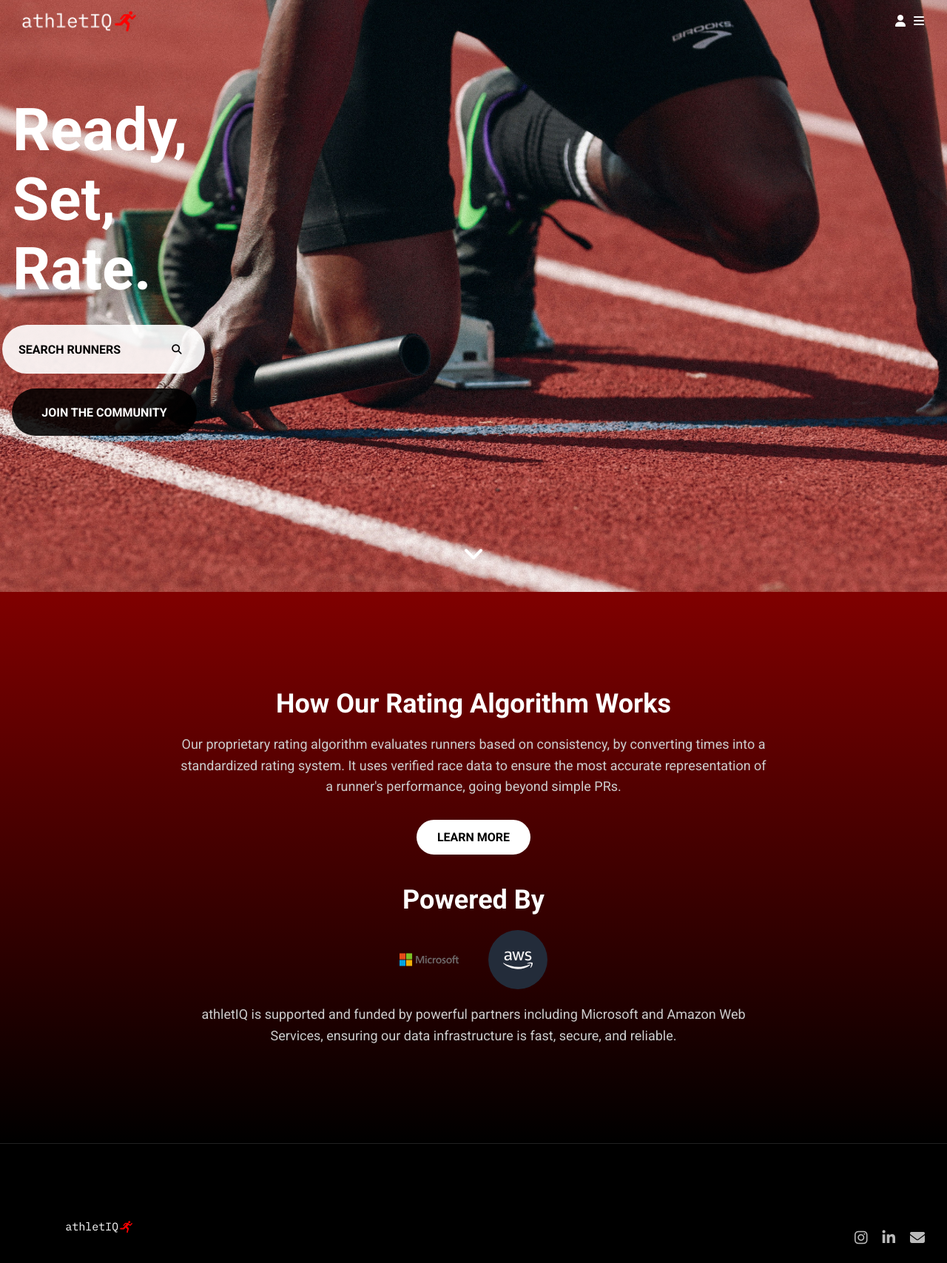
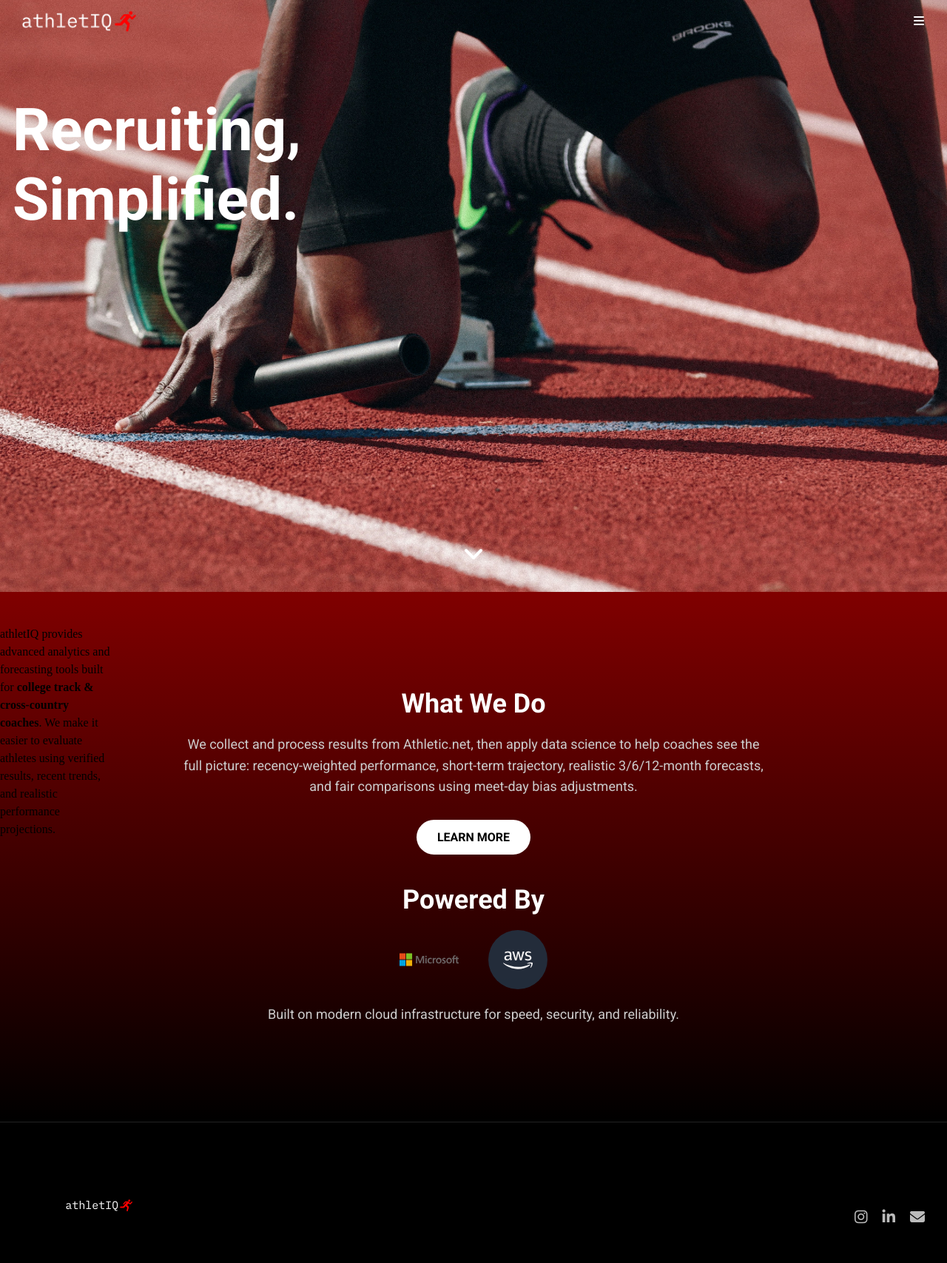
Before and after one commit to ruhankhanna/athletiq-app, a Flask app: page / in a window 1280 px wide. Shown: the top 1707 px of the page at 74% size. Run offline with Flask 3, Linux system fonts and the light colour scheme; some libraries are stand-ins or nearby versions.

Commit message:
Revise landing page content and navigation links
Updated the landing page content and structure, including new slogans and descriptions. Removed unnecessary dashboard and login links for public access.

```diff
--- a/templates/index.html
+++ b/templates/index.html
@@ -3,8 +3,9 @@
 <head>
     <meta charset="UTF-8">
     <meta name="viewport" content="width=device-width, initial-scale=1.0">
+    <title>athletIQ</title>
+
     <link href="https://fonts.googleapis.com/css2?family=Roboto:wght@300;400;500;700&display=swap" rel="stylesheet">
-    <title>athletIQ</title>
     <link rel="stylesheet" href="static/css/styles.css">
     <link rel="icon" type="image/png" href="static/images/favicon.png" />
     <script src="https://kit.fontawesome.com/8a3f3507f1.js" crossorigin="anonymous"></script>
@@ -13,7 +14,7 @@
     <div class="background-wrapper" style="background-image: url('static/images/runner_homepage.jpg');">
         <div class="landing-container">
             <nav>
-                <img class="logo" src="static/images/AthletIQ (1).png" alt="NetrIQ Logo">
+                <img class="logo" src="static/images/AthletIQ (1).png" alt="AthletIQ Logo">
                 <div class="menu-button-container">
                     <div class="menu-button">
                         <i class="fa-solid fa-bars" style="color: #ffffff;" alt="menu-button"></i>
@@ -21,44 +22,22 @@
                     <div class="menu-content">
                         <ul>
                             <li><a href="/">Home</a></li>
-                            <li><a href="/rankings">Rankings</a></li>
                             <li><a href="/about">About</a></li>
-                            <li><a href="/login">Log in</a></li>
-                            <li><a href="/logout"><i class="fa-solid fa-sign-out-alt" style="color: #ffffff;"></i> Log out</a></li>
                         </ul>
                     </div>
                 </div>
-                <div class="profile-button-container">
-                    <a href="/dashboard">
-                        <div class="profile-button">
-                            <i class="fa-solid fa-user" alt="profile-button" style="color: #ffffff;"></i>
-                        </div>
-                    </a>
-                </div>
+                <!-- Public site: no dashboard/login links -->
             </nav>
+
             <div class="main-content">
-                <h1 class="slogan">Ready, Set,
-                    <br>Rate.
-                </h1>
-                <div class="landing-search-container">
-                    <form action="/search" method="GET" class="search-bar">
-                        <input class="search-box" type="text" name="query" placeholder="SEARCH RUNNERS">
-                        <button class="search-button" type="submit"><i class="fa-solid fa-magnifying-glass" style="color: #000000;"></i></button>
-                    </form>
-                </div>
-                <div class="register-button-container">
-                    {% if 'email' in session %}
-                        <a href="/dashboard" class="register-button">
-                            GO TO DASHBOARD
-                        </a>
-                    {% else %}
-                        <a href="/register" class="register-button">
-                            JOIN THE COMMUNITY
-                        </a>
-                    {% endif %}
+                <h1 class="slogan">Recruiting, Simplified.</h1>
+                <p class="tagline" style="max-width: 680px; margin-top: 12px; line-height: 1.5;">
+                    athletIQ provides advanced analytics and forecasting tools built for
+                    <strong>college track &amp; cross-country coaches</strong>. We make it easier to
+                    evaluate athletes using verified results, recent trends, and realistic performance projections.
+                </p>
             </div>
 
-            </div>
             <div class="scroll-down-arrow">
                 <i class="fa-solid fa-angle-down"></i>
             </div>
@@ -68,12 +47,14 @@
     <!-- Gradient and Information Section -->
     <section class="info-section">
         <div class="info-content reveal">
-            <h2>How Our Rating Algorithm Works</h2>
+            <h2>What We Do</h2>
             <p>
-            Our proprietary rating algorithm evaluates runners based on consistency, by converting times into a standardized rating system.
-            It uses verified race data to ensure the most accurate representation of a runner's performance, going beyond simple PRs.
+                We collect and process results from Athletic.net, then apply data science to help coaches see the full picture:
+                recency-weighted performance, short-term trajectory, realistic 3/6/12-month forecasts, and fair comparisons
+                using meet-day bias adjustments.
             </p>
         </div>
+
         <a href="/about" class="about-link-button">LEARN MORE</a>
 
         <div class="info-content reveal">
@@ -83,20 +64,12 @@
                 <img src="static/images/aws.svg" alt="Amazon Web Services" />
             </div>
             <p>
-            athletIQ is supported and funded by powerful partners including Microsoft and Amazon Web Services, ensuring our data infrastructure is fast, secure, and reliable.
+                Built on modern cloud infrastructure for speed, security, and reliability.
             </p>
         </div>
-
-
     </section>
 
-
-
-
-
-
     <script defer src="/static/js/landing.js"></script>
-
 
     <footer class="site-footer">
         <div class="footer-container">
@@ -117,7 +90,5 @@
             </div>
         </div>
     </footer>
-
-
 </body>
 </html>
```
Lines whose indentation alone changed are shown as unchanged.
